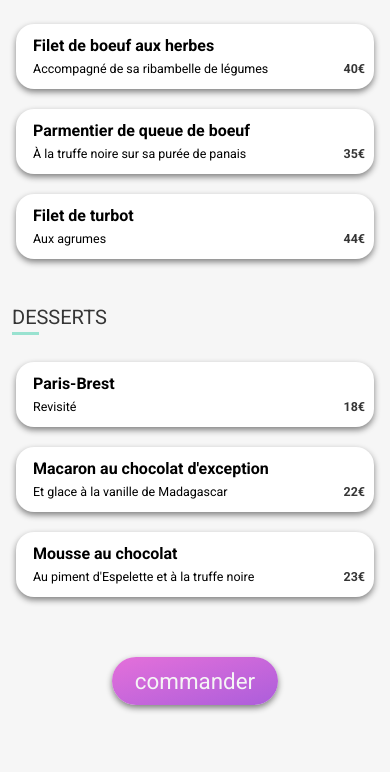
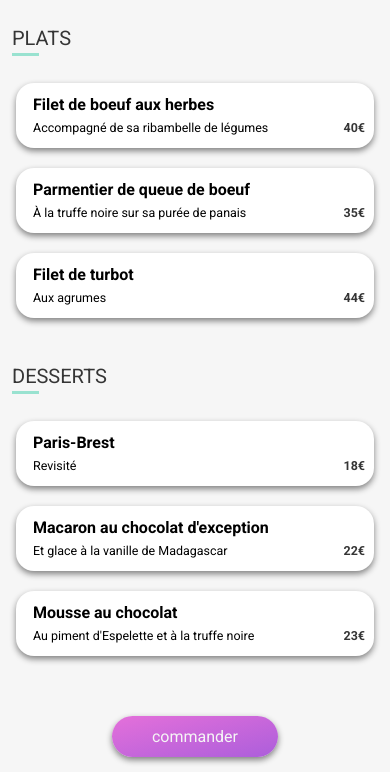
Before and after one commit to ZidinyErre/ZidinyErre_3_25122020, a website: page lapal.html in a window 390 px wide. Shown: the part 741-1513 px from the top of the page. Drawn offline with Linux system fonts and the light colour scheme; a web font is replaced by a local one.

Commit message:
travail de la partie tablet

```diff
--- a/sass/layout/_accueil.scss
+++ b/sass/layout/_accueil.scss
@@ -114,9 +114,9 @@ header{
     @include tablet{
         h2{
             align-self: flex-start;
-            margin-left: 1em;
-            margin-bottom: 1em;
-            font-size: 2.7em;
+            margin-left: 15px;
+            margin-bottom: 21px;
+            font-size: 2.1rem;
         }
     }
     @include mobile{
@@ -158,10 +158,10 @@ header{
     @include tablet{
         background-color:$secondgray;
         padding: 40px 40px 40px 0px;
-        margin-left: 10em;
-        margin-right: 10em;
+        margin-left: 100px;
+        margin-right: 100px;
         margin-bottom: 40px;
-        font-size: 1.5em;
+        font-size: 1.5rem;
         font-weight: bold;
         display: flex;
         border-radius: 19px;
@@ -247,7 +247,7 @@ header{
     }
     @include mobile{
         align-items: flex-start;
-        height: 1513px;
+        height: 1430px;
         padding-top: 24px;
         h2{
             padding-left: 17px;
@@ -308,8 +308,8 @@ header{
 }
 
 .restau-all{
-    margin-left: 20em;
-    margin-right: 20em;
+    margin-left: 300px;
+    margin-right: 300px;
     margin-bottom: 30px;
     box-shadow: 0px 9px 9px grey;
     border-radius: 15px;
@@ -322,11 +322,11 @@ header{
         text-decoration: none;
     }
     @include tablet{
-        margin-left: 6em;
-        margin-right: 6em;
+        margin-left: 100px;
+        margin-right: 100px;
         margin-bottom: 30px;
         box-shadow: 0px 9px 9px grey;
-        border-radius: 79px;
+        border-radius: 30px;
         height: 453px;
         overflow: hidden;
     }
@@ -353,11 +353,10 @@ header{
     display: flex;
     flex-direction: column;
     height: 141px;
-    display: flex;
-    flex-direction: column;
     img{
         width: 26px;
         align-self: flex-end;
+        margin-right: 35px;
     }
 
     @include mobile{
@@ -378,10 +377,13 @@ header{
 }
 
 .restau-all__info1{
+    font-weight: bold;
     margin-bottom: 2px;
     margin-left: 15px;
     color: black;
     font-size: 1.87em;
+    display: flex;
+    justify-content: space-between;
     @include mobile{
         margin-top: 9.5px;
         margin-bottom: 0px;
@@ -395,8 +397,13 @@ header{
 
 }
 .restau-all__info2{
+    margin-top: 13px;
+    font-size: 1.2rem;
+    margin-left: 15px;
+    color: black;
     @include mobile{
         margin-top: 0px;
+        font-size: 1rem;
         margin-left: 15px;
         color: black;
     }
--- a/sass/layout/_alafr.scss
+++ b/sass/layout/_alafr.scss
@@ -8,16 +8,19 @@
         object-fit: cover;
     }
     figure {
-        margin: 0 1em 0 1em;
+        margin: 0 10px 0 10px;
         height: 100%;
+    }
         @include mobile{
             margin: 0;
             width: 100%;
             object-fit: cover;
-            height: 279px;
+            height: 300px;
+            figure {
+                margin: 0;
+            }
+            @include imgaccueil;
         }
-        @include imgaccueil;
-    }
 }
 /*.img-alafr{
     @include mobile{
@@ -38,8 +41,10 @@
 
 .menu-alafr{
     background-color:  map-get($map: $blockcolor, $key: menu);
-    margin-top: 4px;
     height: 1416px;
+    margin-top: -28px;
+    position: relative;
+    border-radius: 50px 50px  0px 0px;
     h3{
         font-family: "Shrikhand";
         margin-top: 34px;
@@ -72,7 +77,7 @@
         border-radius: 50px 50px  0px 0px;
         display: flex;
         flex-direction: column;
-        margin-top: -253px;
+        margin-top: -46px;
         position: relative;
         height: auto;
         h3{
@@ -164,18 +169,20 @@
 .menu-alafr__btn{
     background: linear-gradient(to right bottom, #e470da, #ac5edb);
     text-align: center;
-    margin: 3em 31em 7em 31em;
+    margin: 45px 511px 50px 511px;
     padding: 19px;
     border-radius: 27px;
     box-shadow: 0px 3px 6px grey;
     a{
         text-decoration: none;
         color:whitesmoke;
-        font-size: 1.2em;
+        font-size: 1.2rem;
     }
     @include tablet{
+        padding: 20px;
+        margin: 10px 230px 0px 230px;
         a{
-            font-size: 1.4em;
+            font-size: 1.4rem;
         }
     }
     @include mobile{
@@ -189,6 +196,7 @@
         a{
             text-decoration: none;
             color:whitesmoke;
+            font-size: 1rem;
         }
     }
 }
--- a/sass/layout/_lanot.scss
+++ b/sass/layout/_lanot.scss
@@ -8,19 +8,19 @@
         object-fit: cover;
     }
     figure {
-        margin: 0;
+        margin: 0 10px 0 10px;
         height: 100%;
+    }
         @include mobile{
             margin: 0;
             width: 100%;
             object-fit: cover;
             height: 300px;
             figure {
-                margin: 0 1em 0 1em;
+                margin: 0;
             }
+            @include imgaccueil;
         }
-        @include imgaccueil;
-    }
 }
 
 .menu-lanot__titre{
@@ -72,7 +72,7 @@
         border-radius: 50px 50px  0px 0px;
         display: flex;
         flex-direction: column;
-        margin-top: -230px;
+        margin-top: -46px;
         position: relative;
         height: auto;
         h3{
@@ -166,39 +166,35 @@
 .menu-lanot__btn{
     background: linear-gradient(to right bottom, #e470da, #ac5edb);
     text-align: center;
-    margin: 3em 31em 7em 31em;
+    margin: 45px 511px 50px 511px;
     padding: 19px;
     border-radius: 27px;
     box-shadow: 0px 3px 6px grey;
     a{
         text-decoration: none;
         color:whitesmoke;
-        font-size: 1.2em;
+        font-size: 1.2rem;
     }
     @include tablet{
+        padding: 20px;
+        margin: 10px 230px 0px 230px;
         a{
-            font-size: 1.4em;
+            font-size: 1.4rem;
         }
     }
     @include mobile{
         text-align: center;
         margin: 3em 8em 5em 8em;
-        /* width: 144px; */
+        width: 144px;
         padding: 11px;
         border-radius: 27px;
         box-shadow: 0px 3px 6px grey;
-        /* align-self: center;*/
+        align-self: center;
         a{
             text-decoration: none;
             color:whitesmoke;
+            font-size: 1rem;
+
         }
     }
 }
-
-footer{
-    @include mobile{
-        li{
-            font-family: 'Roboto', sans-serif;
-        }
-    }
-}
--- a/sass/layout/_lapal.scss
+++ b/sass/layout/_lapal.scss
@@ -40,15 +40,25 @@ header{
         object-fit: cover;
     }
     figure {
-        margin: 0 1em 0 1em;
+        margin: 0 10px 0 10px;
         height: 100%;
-        @include mobile{
+    }
+    @include tablet{
+        figure{
             margin: 0;
-            object-fit: cover;
-            height: 240px;
         }
-        @include imgaccueil;
     }
+    @include mobile{
+        margin: 0;
+        width: 100%;
+        object-fit: cover;
+        height: 300px;
+        figure {
+            margin: 0;
+        }
+    @include imgaccueil;
+    }
+
 }
 
 .menu-lapal__titre{
@@ -62,8 +72,10 @@ header{
 
 .menu-lapal{
     background-color:  map-get($map: $blockcolor, $key: menu);
-    margin-top: 4px;
     height: 1416px;
+    margin-top: -28px;
+    position: relative;
+    border-radius: 50px 50px  0px 0px;
     h3{
         font-family: "Shrikhand";
         margin-top: 34px;
@@ -88,6 +100,7 @@ header{
         color: $black;
     }
     @include tablet{
+        margin-top: -51px;
         h4{
             height: 33px;
             font-size: 1.5em;
@@ -97,7 +110,7 @@ header{
         border-radius: 50px 50px  0px 0px;
         display: flex;
         flex-direction: column;
-        margin-top: -295px;
+        margin-top: -46px;
         position: relative;
         height: auto;
         h3{
@@ -190,7 +203,7 @@ header{
 .menu-lapal__btn{
     background: linear-gradient(to right bottom, #e470da, #ac5edb);
     text-align: center;
-    margin: 3em 31em 7em 31em;
+    margin: 45px 511px 50px 511px;
     padding: 19px;
     border-radius: 27px;
     box-shadow: 0px 3px 6px grey;
@@ -200,8 +213,10 @@ header{
         font-size: 1.2em;
     }
     @include tablet{
+        padding: 20px;
+        margin: 10px 230px 0px 230px;
         a{
-            font-size: 1.4em;
+            font-size: 1.4rem;
         }
     }
     @include mobile{
@@ -215,6 +230,7 @@ header{
         a{
             text-decoration: none;
             color:whitesmoke;
+            font-size: 1rem;
         }
     }
 }
--- a/sass/layout/_ledel.scss
+++ b/sass/layout/_ledel.scss
@@ -7,16 +7,19 @@
         object-fit: cover;
     }
     figure {
-        margin: 0 1em 0 1em;
+        margin: 0 10px 0 10px;
         height: 100%;
+    }
         @include mobile{
             margin: 0;
             width: 100%;
             object-fit: cover;
-            height: 296px;
+            height: 300px;
+            figure {
+                margin: 0;
+            }
+            @include imgaccueil;
         }
-        @include imgaccueil;
-    }
 }
 
 .menu-ledel__titre{
@@ -32,8 +35,10 @@
 
 .menu-ledel{
     background-color:  map-get($map: $blockcolor, $key: menu);
-    margin-top: 4px;
     height: 1416px;
+    margin-top: -21px;
+    position: relative;
+    border-radius: 50px 50px  0px 0px;
     h3{
         font-family: "Shrikhand";
         margin-top: 34px;
@@ -67,7 +72,7 @@
         border-radius: 50px 50px  0px 0px;
         display: flex;
         flex-direction: column;
-        margin-top: -229px;
+        margin-top: -46px;
         position: relative;
         height: auto;
         h3{
@@ -157,18 +162,20 @@
 .menu-ledel__btn{
     background: linear-gradient(to right bottom, #e470da, #ac5edb);
     text-align: center;
-    margin: 3em 31em 7em 31em;
+    margin: 45px 511px 50px 511px;
     padding: 19px;
     border-radius: 27px;
     box-shadow: 0px 3px 6px grey;
     a{
         text-decoration: none;
         color:whitesmoke;
-        font-size: 1.2em;
+        font-size: 1.2rem;
     }
     @include tablet{
+        padding: 20px;
+        margin: 10px 230px 0px 230px;
         a{
-            font-size: 1.4em;
+            font-size: 1.4rem;
         }
     }
     @include mobile{
@@ -183,6 +190,7 @@
         a{
             text-decoration: none;
             color:whitesmoke;
+            font-size: 1rem;
         }
     }
 }
```
Also changed, not shown: style.css, 1 other file.
